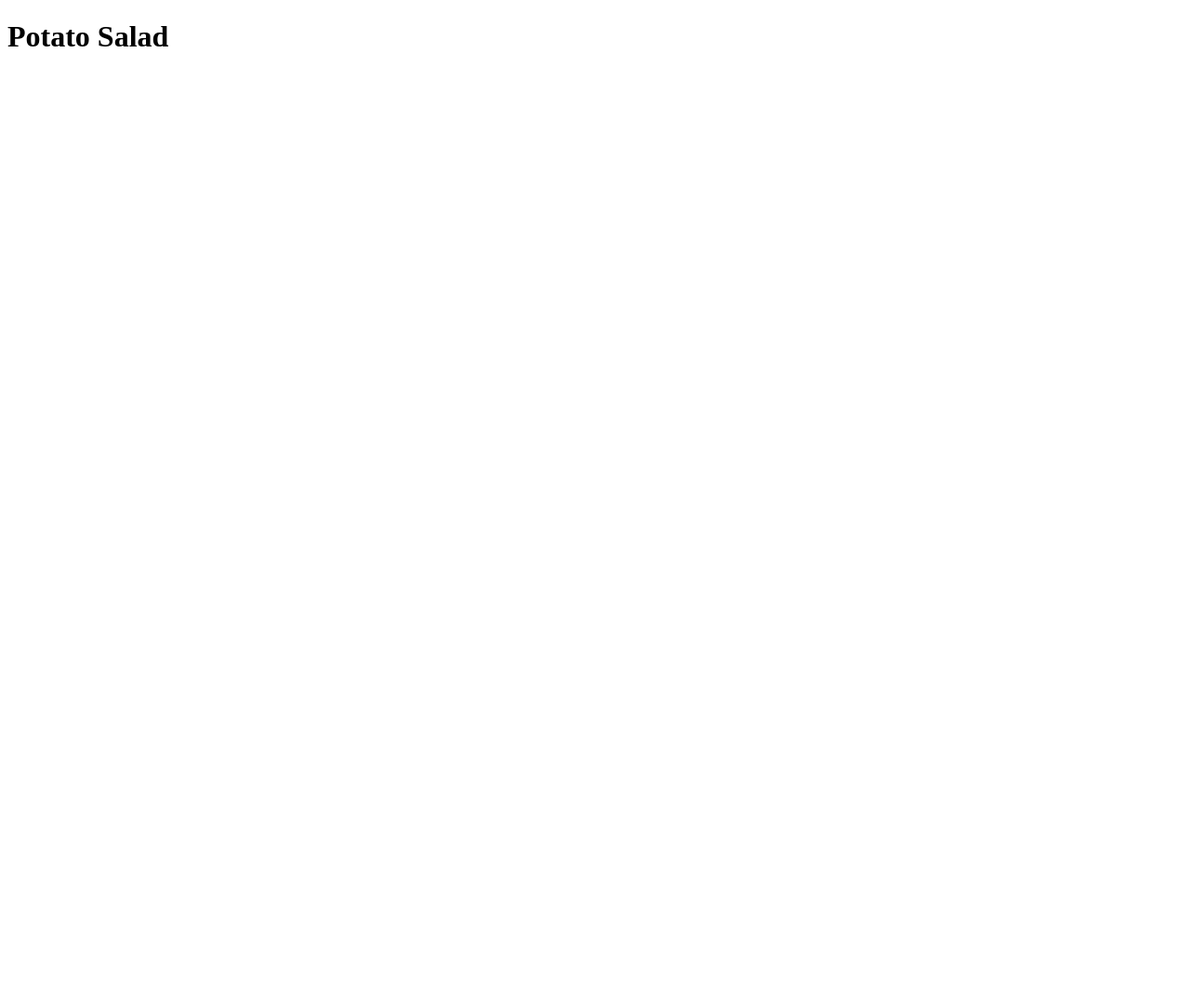
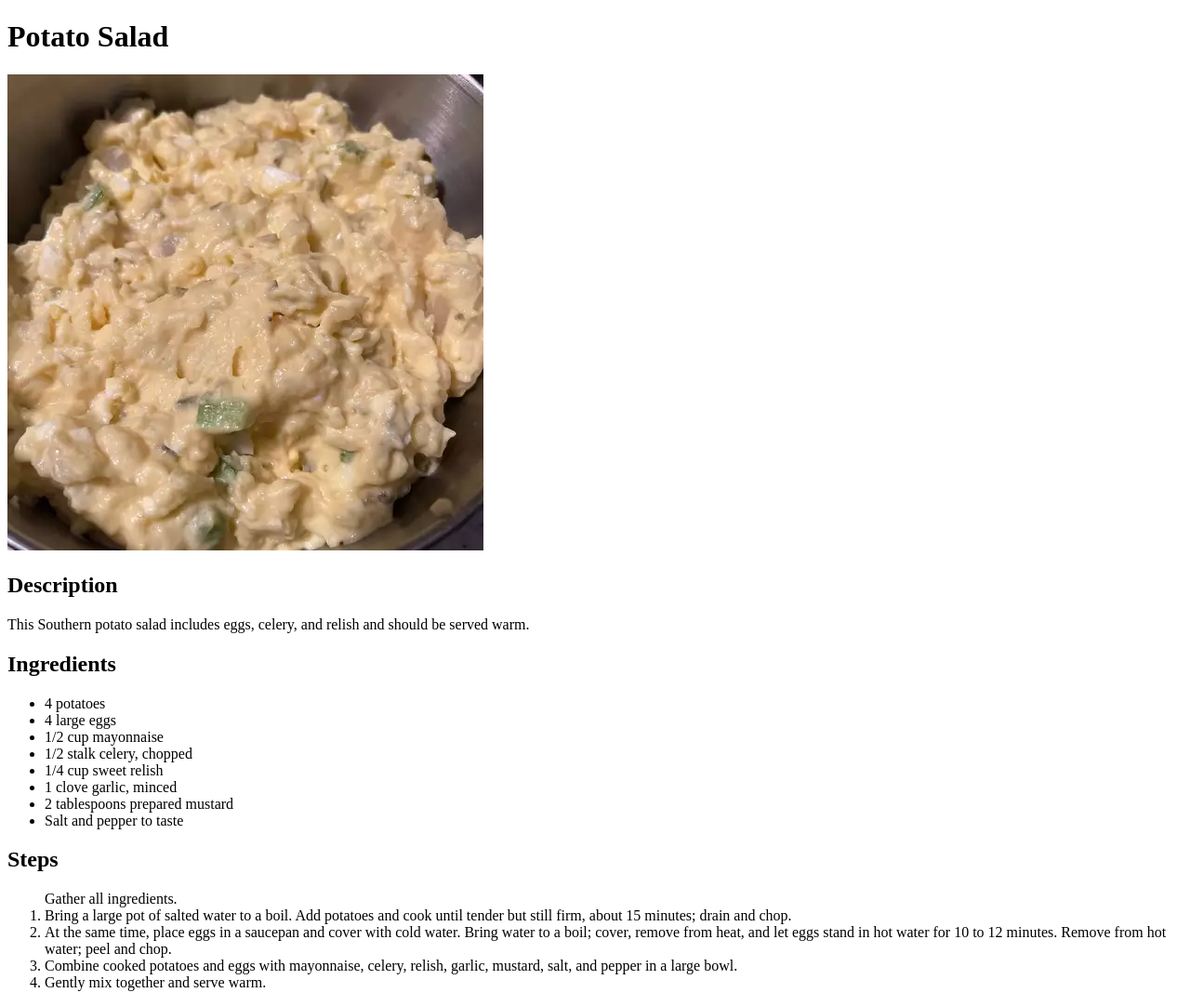
Before and after one commit to jbodoh7613/odin-recipes, a plain HTML site: page recipes/potato-salad.html in a window 1280 px wide. Shown: the whole page at 93% size. Before the commit the page ends 800 px from the top, so only its background shows below. Drawn offline with Linux system fonts and the light colour scheme.

Commit message:
Add content to potato salad page

```diff
--- a/recipes/potato-salad.html
+++ b/recipes/potato-salad.html
@@ -5,4 +5,26 @@
         <title>Potato Salad</title>
     </head>
         <h1>Potato Salad</h1>
+        <img src="potato-salad.webp" alt="Potato salad">
+        <h2>Description</h2>
+        <p>This Southern potato salad includes eggs, celery, and relish and should be served warm.</p>
+        <h2>Ingredients</h2>
+        <ul>
+            <li>4 potatoes</li>
+            <li>4 large eggs</li>
+            <li>1/2 cup mayonnaise</li>
+            <li>1/2 stalk celery, chopped</li>
+            <li>1/4 cup sweet relish</li>
+            <li>1 clove garlic, minced</li>
+            <li>2 tablespoons prepared mustard</li>
+            <li>Salt and pepper to taste</li>
+        </ul>
+        <h2>Steps</h2>
+        <ol>
+            <l1>Gather all ingredients.</l1>
+            <li>Bring a large pot of salted water to a boil. Add potatoes and cook until tender but still firm, about 15 minutes; drain and chop.</li>
+            <li>At the same time, place eggs in a saucepan and cover with cold water. Bring water to a boil; cover, remove from heat, and let eggs stand in hot water for 10 to 12 minutes. Remove from hot water; peel and chop.</li>
+            <li>Combine cooked potatoes and eggs with mayonnaise, celery, relish, garlic, mustard, salt, and pepper in a large bowl.</li>
+            <li>Gently mix together and serve warm.</li>
+        </ol>
 </html>
```
Also changed, not shown: recipes/potato-salad.webp (added).
